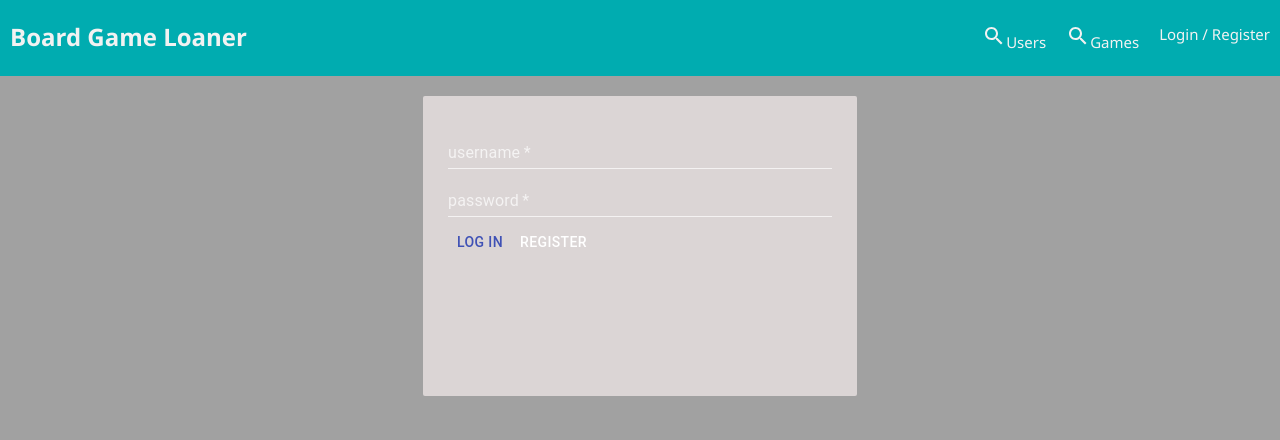
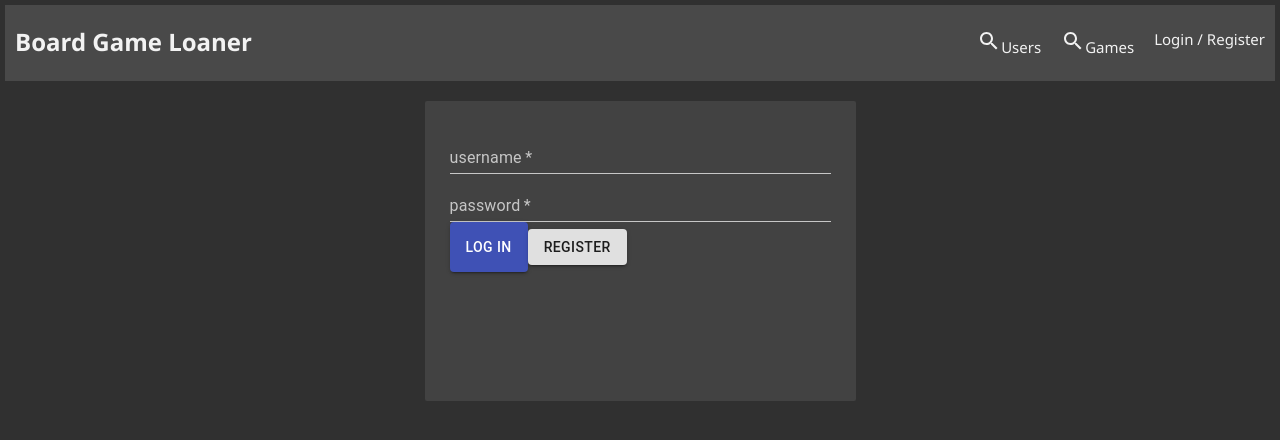
Before and after one commit to Fetchinator7/Board-Game-Sharing, a React app: page /#/friends in a window 1280 px wide. Built offline with nearby package versions, Linux system fonts and the light colour scheme; no server answers.

Commit message:
Styling.

```diff
--- a/src/components/App/App.css
+++ b/src/components/App/App.css
@@ -1,15 +1,11 @@
 body {
     font-family: 'Segoe UI', Tahoma, Geneva, Verdana, sans-serif;
-    margin: 0px;
-}
-
-.alert {
-    background-color: #ff4545;
-    margin: 50px;
+    margin: 5px;
+    background-color: #303030;
 }
 
 form {
-    background-color: #dbd5d5;
+    background-color: #424242;
     width: 30%;
     height: 250px;
     margin: 20px auto;
@@ -23,7 +19,7 @@ input {
 }
 
 .log-in, .log-out, .register {
-  background-color: #525252;
+  background-color: #ad1f1f;
   border-radius: 4px;
   color: #aa1f1f;
   min-height: 50px;
@@ -33,7 +29,7 @@ input {
 }
 
 .log-in:hover, .log-out:hover, .register:hover {
-  background-color: #535353;
+  background-color: #942828;
 }
 
 /* This line makes the "Register" and "Login" buttons look like links */
@@ -47,3 +43,7 @@ input {
     border-bottom:1px solid #444;
     cursor: pointer;
 }
+
+.profileText {
+    color: #fff;
+}
--- a/src/components/App/Nav/Nav.css
+++ b/src/components/App/Nav/Nav.css
@@ -4,17 +4,18 @@
     display: inline-block;
     color: #f2f2f2;
     padding-left: 10px;
+    /* padding-bottom: 1000px; */
 }
 
 .nav {
   overflow: hidden;
-  background-color: #00acb0;
+  background-color: #494949;
 }
 
 .nav-link {
   float: left;
   color: #f2f2f2;
-  background-color: #00acb0;
+  background-color: #494949;
   text-align: center;
   padding: 24px 10px;
   text-decoration: none;
@@ -28,7 +29,7 @@
 }
 
 .nav-link:hover {
-  background-color: #008183;
+  background-color: rgba(255, 255, 255, 0.08)
 }
 
 .nav-right {
--- a/src/components/App/Nav/Nav.js
+++ b/src/components/App/Nav/Nav.js
@@ -45,7 +45,7 @@ const Nav = (props) => (
          Games
       </Link>
       <Link className='nav-link' to='/dashboard'>
-        {props.status.userIsSignedIn ? 'Dash Board' : 'Login / Register'}
+        {props.status.userIsSignedIn ? 'Dashboard' : 'Login / Register'}
       </Link>
       {props.status.userIsSignedIn && (
         <>
--- a/src/components/Components/Notifications/Notifications.js
+++ b/src/components/Components/Notifications/Notifications.js
@@ -106,7 +106,7 @@ class Table extends React.Component {
   }
 
   render() {
-    const anchor = 'right';
+    const anchor = 'top';
     return (
       <>
         {
--- a/src/components/Pages/LoginPage/LoginPage.js
+++ b/src/components/Pages/LoginPage/LoginPage.js
@@ -70,11 +70,13 @@ class LoginPage extends Component {
                 className="register"
                 type="submit"
                 color="primary"
+                variant='contained'
               > Log In
               </Button>
               <Button
                 type="button"
                 className="link-button"
+                variant='contained'
                 onClick={() => { this.props.dispatch({ type: 'SET_TO_REGISTER_MODE' }) }}
               > Register
               </Button>
--- a/src/components/Pages/SearchPageUsers/SearchPageUsers.js
+++ b/src/components/Pages/SearchPageUsers/SearchPageUsers.js
@@ -22,6 +22,7 @@ class SearchPage extends Component {
       <>
         <TextField
           variant="outlined"
+          autoFocus
           value={this.state.search}
           type="text"
           maxLength={1000}
--- a/src/components/Pages/UserPage/UserPage.js
+++ b/src/components/Pages/UserPage/UserPage.js
@@ -11,7 +11,7 @@ class UserPage extends Component {
     return (
       <>
         <div>
-          <h1 id='welcome'>
+          <h1 id='welcome' className='profileText'>
             Welcome, {this.props.user.userAttributes.user_name}
           </h1>
         </div>
--- a/src/components/Pages/UserPage/UserPageSettings.js
+++ b/src/components/Pages/UserPage/UserPageSettings.js
@@ -19,9 +19,11 @@ class UserSettings extends Component {
 
   render() {
     return (
-      <>
+      // TODO put this in a paper component.
+      <div className='profileText'>
+        Profile Visibility
         <FormControl component='fieldset'>
-          <FormLabel component='legend'>Profile Visibility</FormLabel>
+          {/* <FormLabel component='legend' className='profileText'>Profile Visibility</FormLabel> */}
           <RadioGroup aria-label='settings' name='settings1' value={this.props.user.userAttributes.visibility} onChange={event => this.changeVisibility(event.target.value)}>
             <FormControlLabel value={1} control={<Radio />} label='Public' />
             <FormControlLabel value={2} control={<Radio />} label='Only Those With The Profile Link' />
@@ -35,7 +37,7 @@ class UserSettings extends Component {
           message={this.props.errors.editGamesMessage}
           severity='error'
         />
-      </>
+      </div>
     );
   }
 }
```
